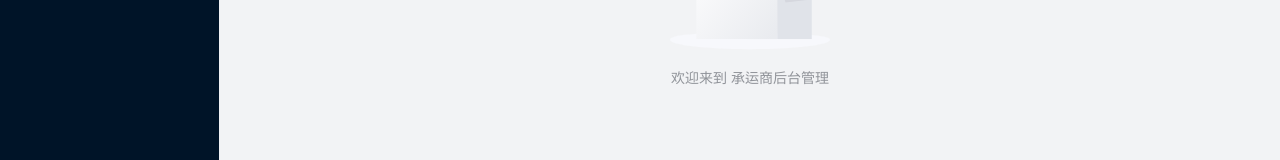
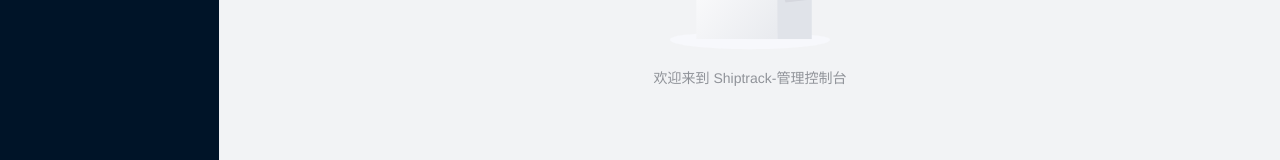
Before and after one commit to dhdhdhdhseed/tempRepository, a Vue app: page /dashboard in a window 1280 px wide. Shown: the part 462-622 px from the top of the page. Built offline with nearby package versions, Linux system fonts and the light colour scheme.

Commit message:
修改欢迎词

```diff
--- a/src/views/dashboard/index.vue
+++ b/src/views/dashboard/index.vue
@@ -1,6 +1,6 @@
 <template>
   <div class="app-container center">
-    <el-empty description="欢迎来到 承运商后台管理" />
+    <el-empty description="欢迎来到 Shiptrack-管理控制台" />
   </div>
 </template>
 
```
